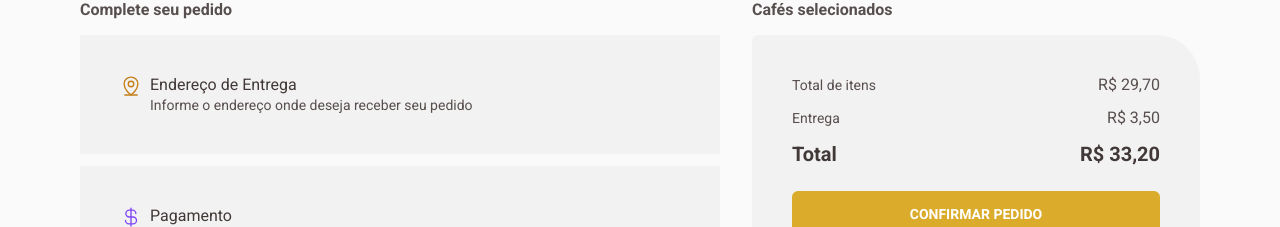
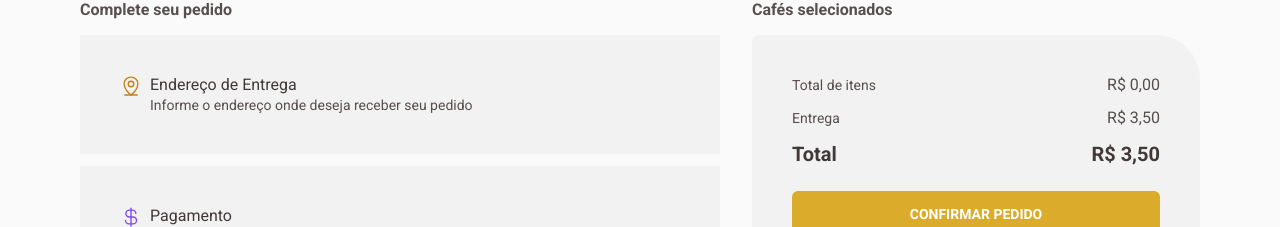
Before and after one commit to pedrocs378/coffee-delivery-challenge, a React (Vite) app: page /checkout in a window 1280 px wide. Shown: the part 144-371 px from the top of the page. Built offline with nearby package versions, Linux system fonts and the light colour scheme; no server answers.

Commit message:
feat: adiciona valores do carrinho

```diff
--- a/src/pages/Checkout/index.tsx
+++ b/src/pages/Checkout/index.tsx
@@ -1,10 +1,45 @@
+import { useMemo } from 'react'
 import { CurrencyDollar, MapPinLine } from 'phosphor-react'
+
+import { useCart } from '../../contexts/CartContext'
 
 import { defaultTheme } from '../../styles/themes/default'
 
 import * as S from './styles'
 
+const DELIVERY_VALUE = 3.5
+
+const formatPrice = (value: number) => {
+  return value.toLocaleString('pt-BR', {
+    style: 'currency',
+    currency: 'BRL',
+    minimumFractionDigits: 2,
+    maximumFractionDigits: 2,
+  })
+}
+
 export function Checkout() {
+  const { cartItems } = useCart()
+
+  const cartDetails = useMemo(() => {
+    const totalItems = cartItems.reduce((total, item) => {
+      return total + item.coffee.price * item.amount
+    }, 0)
+
+    const deliveryValue = DELIVERY_VALUE
+    const totalValue = totalItems + deliveryValue
+
+    const formattedTotalItems = formatPrice(totalItems)
+    const formattedDeliveryValue = formatPrice(deliveryValue)
+    const formattedTotalValue = formatPrice(totalValue)
+
+    return {
+      formattedTotalItems,
+      formattedDeliveryValue,
+      formattedTotalValue,
+    }
+  }, [cartItems])
+
   return (
     <S.CheckoutContainer>
       <S.CompleteOrderSection>
@@ -44,15 +79,15 @@ export function Checkout() {
           <S.CartDetails>
             <S.CartDefailtRow>
               <span>Total de itens</span>
-              <span>R$ 29,70</span>
+              <span>{cartDetails.formattedTotalItems}</span>
             </S.CartDefailtRow>
             <S.CartDefailtRow>
               <span>Entrega</span>
-              <span>R$ 3,50</span>
+              <span>{cartDetails.formattedDeliveryValue}</span>
             </S.CartDefailtRow>
             <S.CartDefailtRow isTotal>
               <span>Total</span>
-              <span>R$ 33,20</span>
+              <span>{cartDetails.formattedTotalValue}</span>
             </S.CartDefailtRow>
           </S.CartDetails>
 
```
